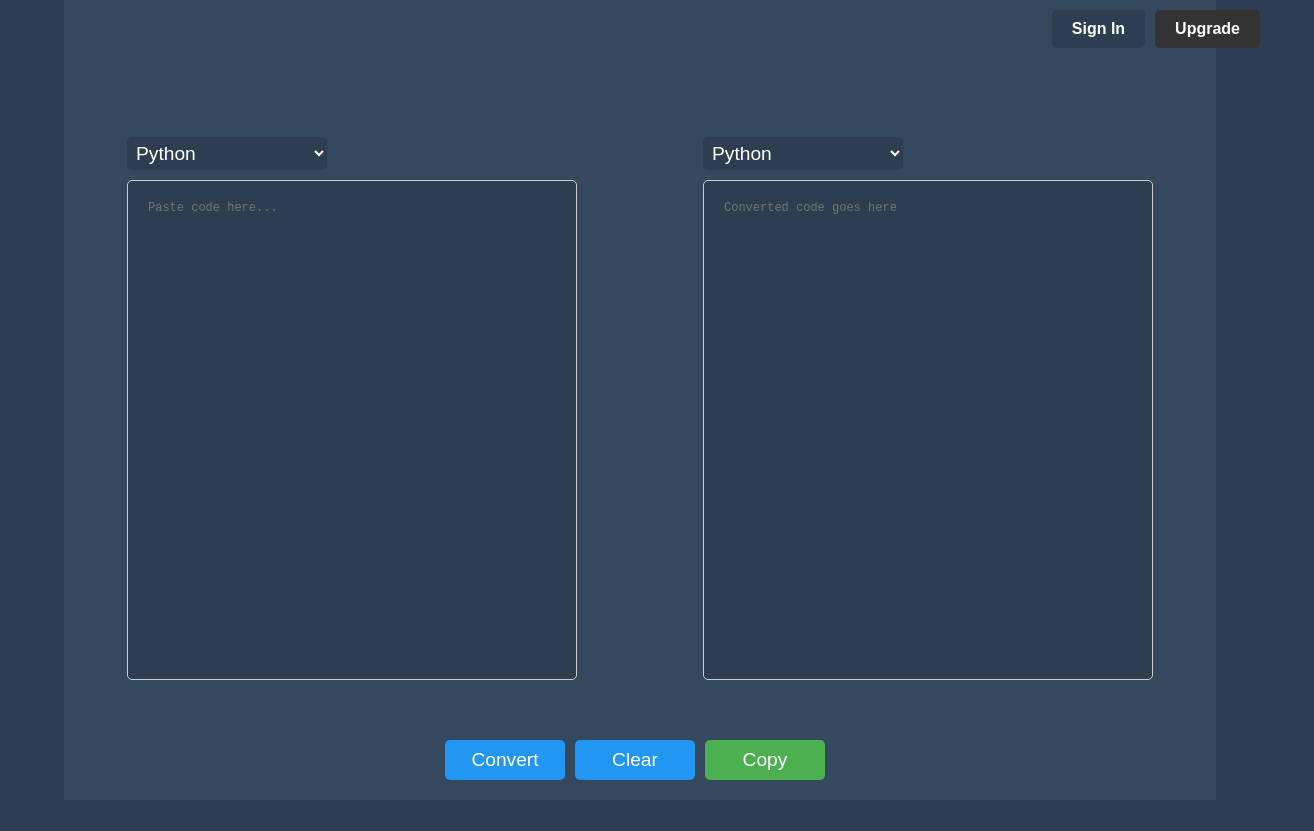
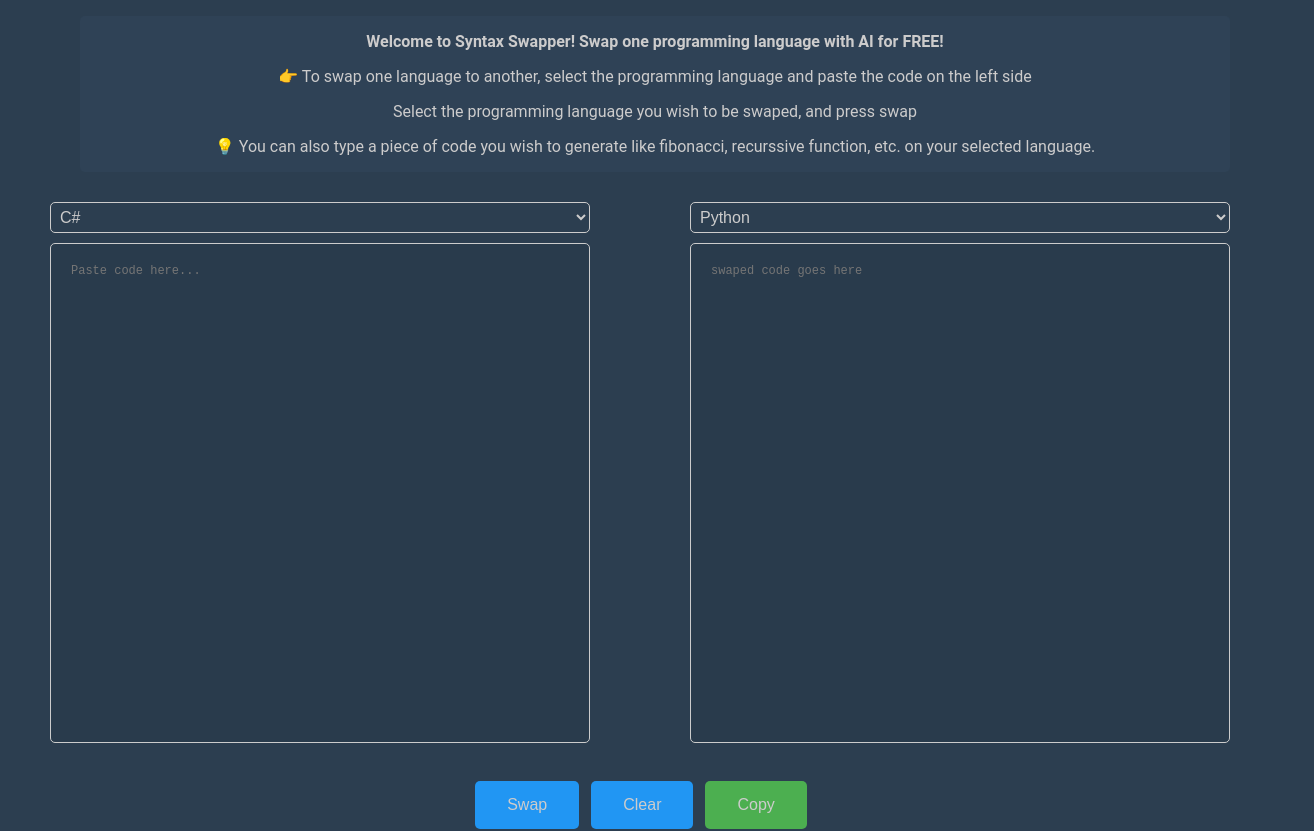
Before and after one commit to franciscohumarang/aicodeconverter, a React (Create React App) app: page / in a window 1280 px wide. Shown: the top 831 px of the page, 1314 px wide, since content can reach past the window. Before the commit the page ends 800 px from the top, so only its background shows below. Built offline with nearby package versions, Linux system fonts and the light colour scheme.

Commit message:
Modify css. Complete function

```diff
--- a/package.json
+++ b/package.json
@@ -18,7 +18,7 @@
     "axios": "^1.3.4",
     "react": "^18.2.0",
     "react-dom": "^18.2.0",
-    "react-scripts": "5.0.1",
+    "react-scripts": "^5.0.1",
     "styled-components": "^5.3.9",
     "web-vitals": "^2.1.4"
   },
--- a/src/App.jsx
+++ b/src/App.jsx
@@ -1,12 +1,14 @@
 import React from "react";
 import CodeConvert from "./pages/CodeConvert";
+
 import Menu from "./components/Menu";
 import './css/style.css';
 function App() {
   return (
-    <div className="app">
-      <Menu/>
+    <div>
+      {/* <Menu/> */}
       <CodeConvert />
+
     </div>
   );
 }
--- a/src/css/style.css
+++ b/src/css/style.css
@@ -1,219 +1,116 @@
-html, body {
-    height: 100%;
+body {
     margin: 0;
     padding: 0;
+    font-family: "Roboto","Helvetica","Arial",sans-serif;
     background-color: #2c3e50;
 }
 
-  .app {
+.container {
 
-    display: flex;justify-content: center;
-  align-items: center;
-    height: 100vh;
+    display: flex;
+    justify-content: space-between;
+    margin-left: 50px;
+    margin-right: 50px;
+    flex-wrap: wrap;
+}
+.intro-text {
+    text-align: center;
+    margin-bottom: 30px;
+    width: 100%;
+    margin-left: 30px;
+    color:#cdcccc;
+    background-color: #2f4256;
+    border-radius: 5px;
+    font-size: 16px;
+
+  }
+
+.text-area-container {
+    width: calc(50% - 50px);
+}
+
+.dropdown {
+    width: 100%;
+    margin-bottom: 10px;
+    background-color: #2c3e50;
+    color: #cdcccc;
+    font-size: 16px;
+    padding: 5px;
+     border-color: #cdcccc;
+    border-radius: 5px;
 
 
 }
 
-  .container {
-    display: flex;
-    flex-direction: column;
-    height: 100%;
-    width: 90%;
-    max-width: 1200px;
-    margin: 0 auto;
-    background-color: #34495e;
-  }
-
-  .textarea-container {
-    flex: 1;
-    display: flex;
-    flex-direction: row;
-    justify-content: space-around;
-    align-items: center;
-    background-color: #34495e;
-
-  }
-
-  .left-textarea-container,
-  .right-textarea-container {
-    display: flex;
-    flex-direction: column;
-    justify-content: center;
-    align-items: center;
-    position: relative; /* add this line */
-  }
-
-  .textarea {
-    width: 450px;
+.text-area {
+    width: 100%;
     height: 500px;
-    max-width: 700px;
+    resize: none;
     font-size: 12px;
     padding: 20px;
     border: 1px solid #ccc;
     border-radius: 5px;
     box-sizing: border-box;
     resize: none;
-    background-color: #2c3e50;
+    background-color: #293b4c;
     color: #fff;
 }
 
-  .left-dropdown-container,
-  .right-dropdown-container {
+.button-container {
     display: flex;
-    justify-content: space-between;
+    justify-content: center;
+    margin-top: 30px;
+    margin-bottom: 20px;
     width: 100%;
-    margin-bottom: 10px;
 }
 
-  .left-dropdown-container > label,
-  .right-dropdown-container > label {
-    font-size: 1.2rem;
-    color: #fff;
-  }
-
-  .left-dropdown-container > select,
-  .right-dropdown-container > select {
-    font-size: 1.2rem;
-    padding: 5px;
-    border-radius: 5px;
-  }
-
-  .convert-button {
-    width: 200px;
-    height: 50px;
-    margin: 20px auto;
-    display: block;
-    font-size: 1.2rem;
+.button {
+    border: none;
+    color: #cdcccc;
+    padding: 15px 32px;
+    text-align: center;
+    text-decoration: none;
+    display: inline-block;
+    font-size: 16px;
+    margin: 4px 2px;
+    cursor: pointer;
+    margin-right: 10px;
     background-color: #2196f3;
-    color: #fff;
     border: none;
     border-radius: 5px;
     cursor: pointer;
+
 }
 
-  @media only screen and (max-width: 768px) {
-    .textarea-container {
-      flex-direction: column;
-      justify-content: space-around;
+.button:last-child {
+    margin-right: 0;
+}
+.button:hover{
+    background-color: #0c7cd5;
+}
+.button:active{
+    background-color: #0b5aa1;
 }
 
-    .left-textarea-container,
-    .right-textarea-container {
-      width: 100%;
-    }
-
-    .textarea {
-      height: 300px;
-    }
-  }
-
-  .dropdown {
-    position: relative;
-    display: inline-block;
-  }
-
-  .dropdown-label {
-    font-size: 1.2rem;
-    color: #fff;
-  }
-
-  .dropdown-select {
-    width: 200px;
-    padding: 10px;
-    border-radius: 5px;
-    border: none;
-    background-color: #2c3e50;
-    color: #fff;
-    cursor: pointer;
-  }
-
-  .dropdown-select:focus {
-    outline: none;
-  }
-
-  .dropdown-select-icon {
-    position: absolute;
-    top: 50%;
-    right: 10px;
-    transform: translateY(-50%);
-    pointer-events: none;
-  }
-
-  .dropdown-options {
-    position: absolute;
-    top: calc(100% + 5px);
-    left: 0;
-    right: 0;
-    z-index: 1;
-    padding: 10px;
-    border-radius: 5px;
-    background-color: #fff;
-    box-shadow: 0px 4px 4px rgba(0, 0, 0, 0.25);
-    list-style: none;
-  }
-
-  .dropdown-options li {
-    padding: 5px 0;
-    cursor: pointer;
-  }
-
-  .dropdown-options li:hover {
-    background-color: #f2f2f2;
+.button.copy{
+    background-color: #4caf50;
 }
 
 
-  .button-container {
-    position: absolute;
+  footer {
+    background-color: #2f4256;
+    color: #cdcccc;
+    padding: 17px;
+    text-align: center;
+    font-size: 13px;
+
     bottom: 0;
-    left: 50%;
-    transform: translateX(-50%);
-    display: flex;
-    justify-content: center;
-    align-items: center;
-    margin-top: 20px;
-
+    width: 100%;
+    position: relative;
   }
-
-  .convert-button,
-  .clear-button,
-  .copy-button {
-    width: 120px;
-    height: 40px;
-    margin-right: 10px;
-    font-size: 1.2rem;
-    background-color: #2196f3;
-    color: #fff;
-    border: none;
-    border-radius: 5px;
-    cursor: pointer;
-  }
-
-  .copy-button {
-    background-color: #4caf50;
-  }
-
-  .convert-button:hover,
-  .clear-button:hover,
-  .copy-button:hover {
-    background-color: #0c7cd5;
-  }
-
-  .convert-button:active,
-  .clear-button:active,
-  .copy-button:active {
-    background-color: #0b5aa1;
-  }
-
- @media (max-width: 768px) {
-  .button-container {
-    flex-direction: column;
-    margin-top: 10px;
-  }
-
-  .convert-button,
-  .clear-button,
-  .copy-button {
+@media (max-width: 767px) {
+    .text-area-container {
         width: 100%;
-    margin: 5px 0;
+        margin-bottom: 30px;
     }
 }
--- /dev/null
+++ b/src/css/styleold.css
@@ -0,0 +1,220 @@
+html, body {
+    height: 100%;
+    margin: 0;
+    padding: 0;
+    background-color: #2c3e50;
+  }
+
+  .app {
+
+    display: flex;justify-content: center;
+  align-items: center;
+    height: 100vh;
+
+
+}
+
+  .container {
+    display: flex;
+    flex-direction: column;
+    height: 100%;
+    width: 90%;
+    max-width: 1200px;
+    margin: 0 auto;
+
+  }
+
+  .textarea-container {
+    flex: 1;
+    display: flex;
+    flex-direction: row;
+    justify-content: space-around;
+    align-items: center;
+
+
+  }
+
+  .left-textarea-container,
+  .right-textarea-container {
+    display: flex;
+    flex-direction: column;
+    justify-content: center;
+    align-items: center;
+    position: relative; /* add this line */
+  }
+
+  .textarea {
+    width: 650px;
+    height: 600px;
+    max-width: 700px;
+    font-size: 12px;
+    padding: 20px;
+    border: 1px solid #ccc;
+    border-radius: 5px;
+    box-sizing: border-box;
+    resize: none;
+    background-color: #2c3e50;
+    color: #fff;
+  }
+
+  .left-dropdown-container,
+  .right-dropdown-container {
+    display: flex;
+    justify-content: space-between;
+    width: 100%;
+    margin-bottom: 10px;
+  }
+
+  .left-dropdown-container > label,
+  .right-dropdown-container > label {
+    font-size: 1.2rem;
+    color: #fff;
+  }
+
+  .left-dropdown-container > select,
+  .right-dropdown-container > select {
+    font-size: 1.2rem;
+    padding: 5px;
+    border-radius: 5px;
+  }
+
+
+
+  @media only screen and (max-width: 768px) {
+    .textarea-container {
+      flex-direction: column;
+      justify-content: space-around;
+    }
+
+    .left-textarea-container,
+    .right-textarea-container {
+      width: 100%;
+    }
+
+    .textarea {
+      height: 300px;
+    }
+  }
+
+  .dropdown {
+    position: relative;
+    display: inline-block;
+  }
+
+  .dropdown-label {
+    font-size: 1.2rem;
+    color: #fff;
+  }
+
+  .dropdown-select {
+    width: 200px;
+    padding: 10px;
+    border-radius: 5px;
+    border: none;
+    background-color: #2c3e50;
+    color: #fff;
+    cursor: pointer;
+  }
+
+  .dropdown-select:focus {
+    outline: none;
+  }
+
+  .dropdown-select-icon {
+    position: absolute;
+    top: 50%;
+    right: 10px;
+    transform: translateY(-50%);
+    pointer-events: none;
+  }
+
+  .dropdown-options {
+    position: absolute;
+    top: calc(100% + 5px);
+    left: 0;
+    right: 0;
+    z-index: 1;
+    padding: 10px;
+    border-radius: 5px;
+    background-color: #fff;
+    box-shadow: 0px 4px 4px rgba(0, 0, 0, 0.25);
+    list-style: none;
+  }
+
+  .dropdown-options li {
+    padding: 5px 0;
+    cursor: pointer;
+  }
+
+  .dropdown-options li:hover {
+    background-color: #f2f2f2;
+  }
+
+
+  .button-container {
+    position: absolute;
+    bottom: 0;
+    left: 50%;
+    transform: translateX(-50%);
+    display: flex;
+    justify-content: center;
+    align-items: center;
+    margin-top: 20px;
+
+  }
+
+  .convert-button {
+    width: 200px;
+    height: 50px;
+    margin: 0px auto;
+    display: block;
+    font-size: 1.2rem;
+    background-color: #2196f3;
+    color: #fff;
+    border: none;
+    border-radius: 5px;
+    cursor: pointer;
+  }
+  .convert-button,
+  .clear-button,
+  .copy-button {
+    width: 120px;
+    height: 40px;
+    margin-right: 10px;
+    font-size: 1.2rem;
+    background-color: #2196f3;
+    color: #fff;
+    border: none;
+    border-radius: 5px;
+    cursor: pointer;
+  }
+
+  .copy-button {
+    background-color: #4caf50;
+  }
+
+  .convert-button:hover,
+  .clear-button:hover,
+  .copy-button:hover {
+    background-color: #0c7cd5;
+  }
+
+  .convert-button:active,
+  .clear-button:active,
+  .copy-button:active {
+    background-color: #0b5aa1;
+  }
+
+ @media (max-width: 768px) {
+  .button-container {
+    flex-direction: column;
+    margin-top: 10px;
+  }
+
+  .convert-button,
+  .clear-button,
+  .copy-button {
+    width: 100%;
+    margin: 5px 0;
+  }
+}
--- a/src/pages/CodeConvert.jsx
+++ b/src/pages/CodeConvert.jsx
@@ -1,18 +1,19 @@
 import React, { useState } from "react";
 import axios from "axios";
 import LinearIndeterminate from "../components/LinearIndeterminate";
+import Alert from '@mui/material/Alert';
+import Stack from '@mui/material/Stack';
 
 
-
-function CodeConverter() {
+function Codeswaper() {
 
   const [leftText, setLeftText] = useState("");
   const [rightText, setRightText] = useState("");
-  const [selectedLeftLanguage, setSelectedLeftLanguage] = useState("python");
+  const [selectedLeftLanguage, setSelectedLeftLanguage] = useState("csharp");
   const [selectedRightLanguage, setSelectedRightLanguage] = useState("python");
   const [isLoading, setIsLoading] = useState(false);
-
-  const handleConvert = async () => {
+  const [isError, setError] = useState(false);
+  const handleswap = async () => {
     try {
 
       if (leftText == "")
@@ -21,6 +22,7 @@ function CodeConverter() {
         return;
       }
       setIsLoading(true);
+
       const response = await axios.post(
         "https://api.openai.com/v1/completions",
         {
@@ -36,7 +38,7 @@ function CodeConverter() {
         {
           headers: {
             "Content-Type": "application/json",
-            Authorization: 'Bearer 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',
+            Authorization: 'Bearer ' + process.env.REACT_APP_APIKEY ,
           },
         }
       );
@@ -44,6 +46,7 @@ function CodeConverter() {
       setIsLoading(false);
     } catch (error) {
       setIsLoading(false);
+setError(true);
       console.error(error);
     }
   };
@@ -59,86 +62,118 @@ function CodeConverter() {
   return (
 
     <div className="container">
+              <div>
+      {isLoading ? <LinearIndeterminate /> : <p></p>}
+      </div>
+      <div>
+        { isError &&
 
-          <div>
-      {isLoading ? <LinearIndeterminate /> : <p></p>}
-    </div>
-    <div className="textarea-container">
+            <Alert  onClose={() => { setError(false)}} severity="error">Error occured swaping. Please try again later.</Alert>
+
+        }
+      </div>
+      <div className="intro-text">
+    <p><b>Welcome to Syntax Swapper! Swap one programming language with AI for FREE!</b></p>
+    <p>&#128073; To swap one language to another, select the programming language and paste the code on the left side </p>
+    <p>Select the programming language you wish to be swaped, and press swap</p>
+    <p>&#x1F4A1; You can also type a piece of code you wish to generate like fibonacci, recurssive function, etc. on your selected language.</p>
+  </div>
+    <div className="text-area-container">
+        <select className="dropdown"
+         value={selectedLeftLanguage}
+         onChange={(event) => setSelectedLeftLanguage(event.target.value)}>
+<option value="abap">ABAP</option>
+<option value="ada">ADA</option>
+<option value="bash">Bash</option>
+<option value="c">C</option>
+<option value="cplusplus">C++</option>
+<option value="csharp">C#</option>
+<option value="cobol">Cobol</option>
+<option value="dart">Dart</option>
+<option value="erlang">Erlang</option>
+<option value="fsharp">F#</option>
+<option value="golang">Golang</option>
+<option value="groovy">Groovy</option>
+<option value="java">Java</option>
+<option value="jscript">JavaScript</option>
+<option value="julia">Julia</option>
+<option value="kotlin">Kotlin</option>
+<option value="lisp">Lisp</option>
+<option value="lua">Lua</option>
+<option value="objective">Objective-C</option>
+<option value="perl">Perl</option>
+<option value="php">PHP</option>
+<option value="prolog">Prolog</option>
+<option value="python">Python</option>
+<option value="rpg">RPG</option>
+<option value="ruby">Ruby</option>
+<option value="rust">Rust</option>
+<option value="sas">SASA</option>
+<option value="scala">Scala</option>
+<option value="sol">Solidity</option>
+<option value="swift">Swift</option>
+<option value="vbnet">VB.NET</option>
 
 
-
-      <div className="left-textarea-container">
-        <div className="left-dropdown-container">
-
-          <select
-          className="dropdown-select"
-            id="leftLanguage"
-            value={selectedLeftLanguage}
-            onChange={(event) => setSelectedLeftLanguage(event.target.value)}
-          >
-            <option value="python">Python</option>
-            <option value="java">Java</option>
-            <option value="csharp">C#</option>
-            <option value="vbnet">VB.NET</option>
-            <option value="golang">Golang</option>
-            <option value="php">PHP</option>
-            <option value="c">C</option>
-            <option value="cplusplus">C++</option>
-            <option value="ruby">Ruby</option>
-            <option value="Scala">Scala</option>
-            {/* Add more options as needed */}
-          </select>
-        </div>
-        <textarea
-          className="textarea"
-          id="leftTextarea"
+      </select>
+      <textarea id="leftTextarea"
           value={leftText}
           onChange={(event) => setLeftText(event.target.value)}
-          placeholder="Paste code here..."
-        />
-      </div>
-      <div className="right-textarea-container">
-        <div className="right-dropdown-container">
-
-          <select
-          className="dropdown-select"
-            id="rightLanguage"
+          placeholder="Paste code here..." className="text-area"></textarea>
+    </div>
+    <div className="text-area-container">
+      <select className="dropdown"   id="rightLanguage"
             value={selectedRightLanguage}
             onChange={(event) => setSelectedRightLanguage(event.target.value)}>
-
-            <option value="python">Python</option>
-            <option value="java">Java</option>
-            <option value="csharp">C#</option>
-            <option value="vbnet">VB.NET</option>
-            <option value="golang">Golang</option>
-            <option value="php">PHP</option>
-            <option value="c">C</option>
-            <option value="cplusplus">C++</option>
-            <option value="ruby">Ruby</option>
-            <option value="Scala">Scala</option>
-          </select>
-        </div>
-        <textarea
-          className="textarea"
+      <option value="abap">ABAP</option>
+<option value="ada">ADA</option>
+<option value="bash">Bash</option>
+<option value="c">C</option>
+<option value="cplusplus">C++</option>
+<option value="csharp">C#</option>
+<option value="cobol">Cobol</option>
+<option value="dart">Dart</option>
+<option value="erlang">Erlang</option>
+<option value="fsharp">F#</option>
+<option value="golang">Golang</option>
+<option value="groovy">Groovy</option>
+<option value="java">Java</option>
+<option value="jscript">JavaScript</option>
+<option value="julia">Julia</option>
+<option value="kotlin">Kotlin</option>
+<option value="lisp">Lisp</option>
+<option value="lua">Lua</option>
+<option value="objective">Objective-C</option>
+<option value="perl">Perl</option>
+<option value="php">PHP</option>
+<option value="prolog">Prolog</option>
+<option value="python">Python</option>
+<option value="rpg">RPG</option>
+<option value="ruby">Ruby</option>
+<option value="rust">Rust</option>
+<option value="sas">SASA</option>
+<option value="scala">Scala</option>
+<option value="sol">Solidity</option>
+<option value="swift">Swift</option>
+<option value="vbnet">VB.NET</option>
+      </select>
+        <textarea className="text-area"
           id="rightTextarea"
           value={rightText}
           readOnly
-          placeholder="Converted code goes here"
-        />
-      </div>
+          placeholder="swaped code goes here"></textarea>
     </div>
-     <div class="button-container">
-      <button className="convert-button" onClick={handleConvert}>Convert</button>
-      <button className="clear-button" onClick={handleClear}>Clear</button>
-      <button className="copy-button" onClick={handleCopy}>Copy</button>
+    <div className="button-container">
+      <button className="button" onClick={handleswap}>Swap</button>
+      <button className="button" onClick={handleClear}>Clear</button>
+      <button className="button copy" onClick={handleCopy}>Copy</button>
     </div>
+  </div>
 
 
-
-  </div>
 );
 }
 
 
 
-export default CodeConverter;
+export default Codeswaper;
```
Also changed, not shown: public/index.html (+22 -4 lines), src/services/ApiService.js (added, +26 -0 lines), 2 other files (tests, documents, lock files or other folders). Lines whose indentation alone changed are shown as unchanged.
